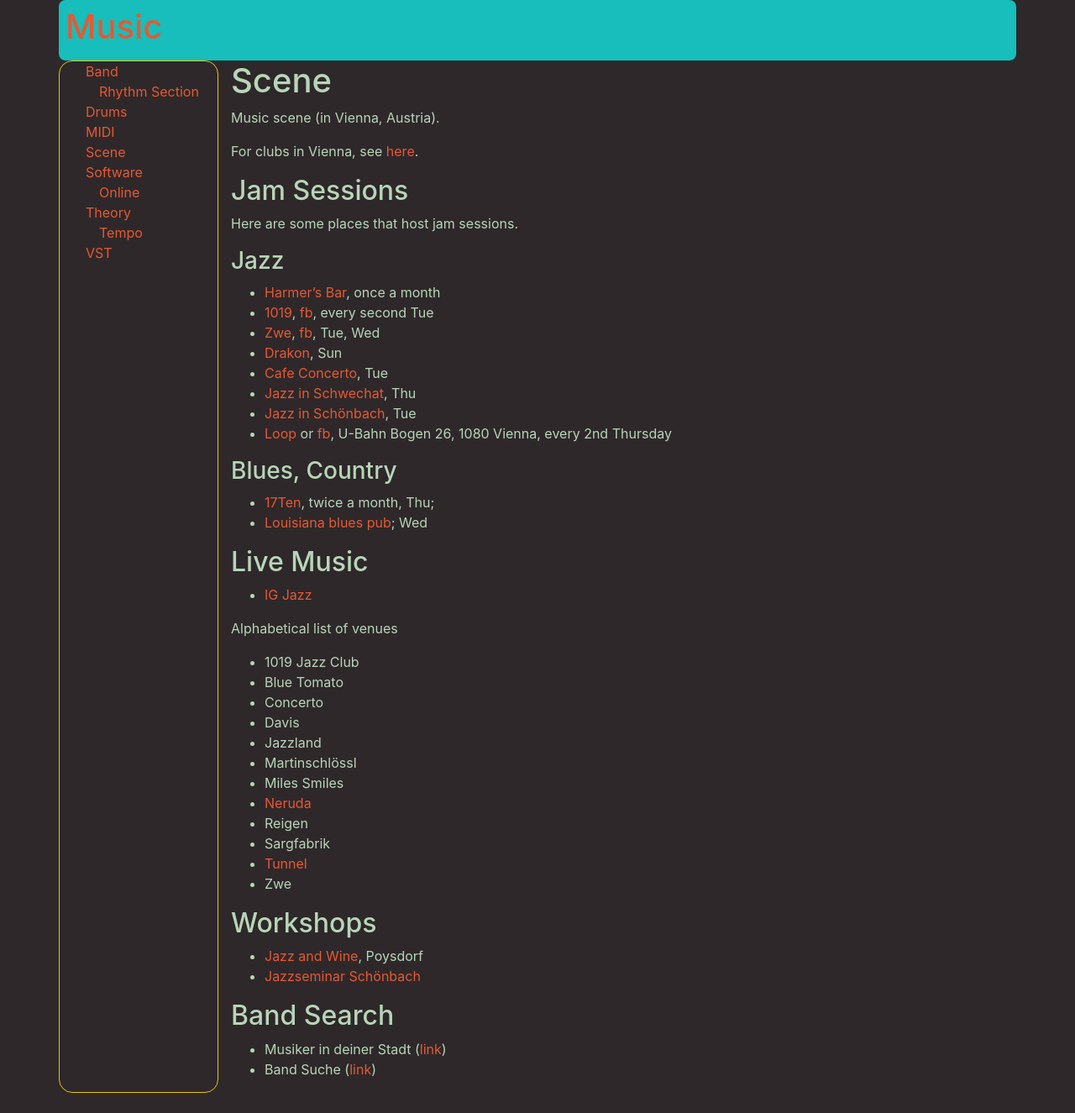
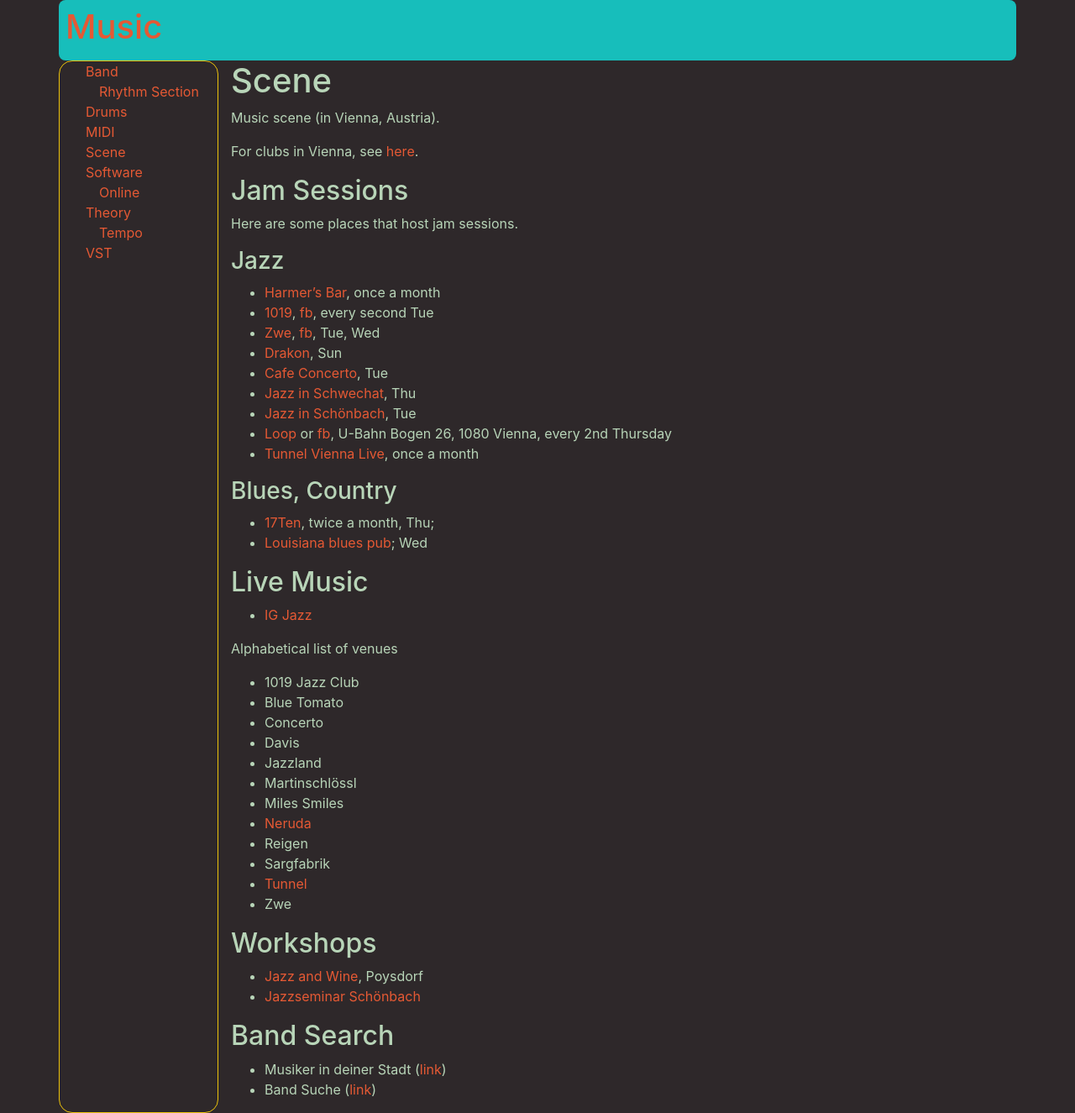
Before and after one commit to MisterY/music-site, a Jekyll site: the page built from scene.md, in a window 1280 px wide. Shown: the whole page at 84% size. Built offline with Jekyll 4.4.1, drawn with Linux system fonts in a browser that asks for light colours; nearby versions of some CDN libraries; our own code applies the rules of GitHub Pages for plain Markdown files; before the commit the page ends 1301 px from its top, so only the background shows below that.

Commit message:
adding Tunnel session

```diff
--- a/scene.md
+++ b/scene.md
@@ -18,6 +18,7 @@ Here are some places that host jam sessions.
 - [Jazz in Schwechat](http://www.jazzinschwechat.at/), Thu
 - [Jazz in Schönbach](https://www.xing.com/communities/posts/schoenbach-jam-session-in-wien-1000959277), Tue
 - [Loop](https://loop.co.at) or [fb](https://www.facebook.com/loop.vienna), U-Bahn Bogen 26, 1080 Vienna, every 2nd Thursday
+- [Tunnel Vienna Live](http://www.tunnel-vienna-live.at/), once a month
 
 ### Blues, Country
 
```
